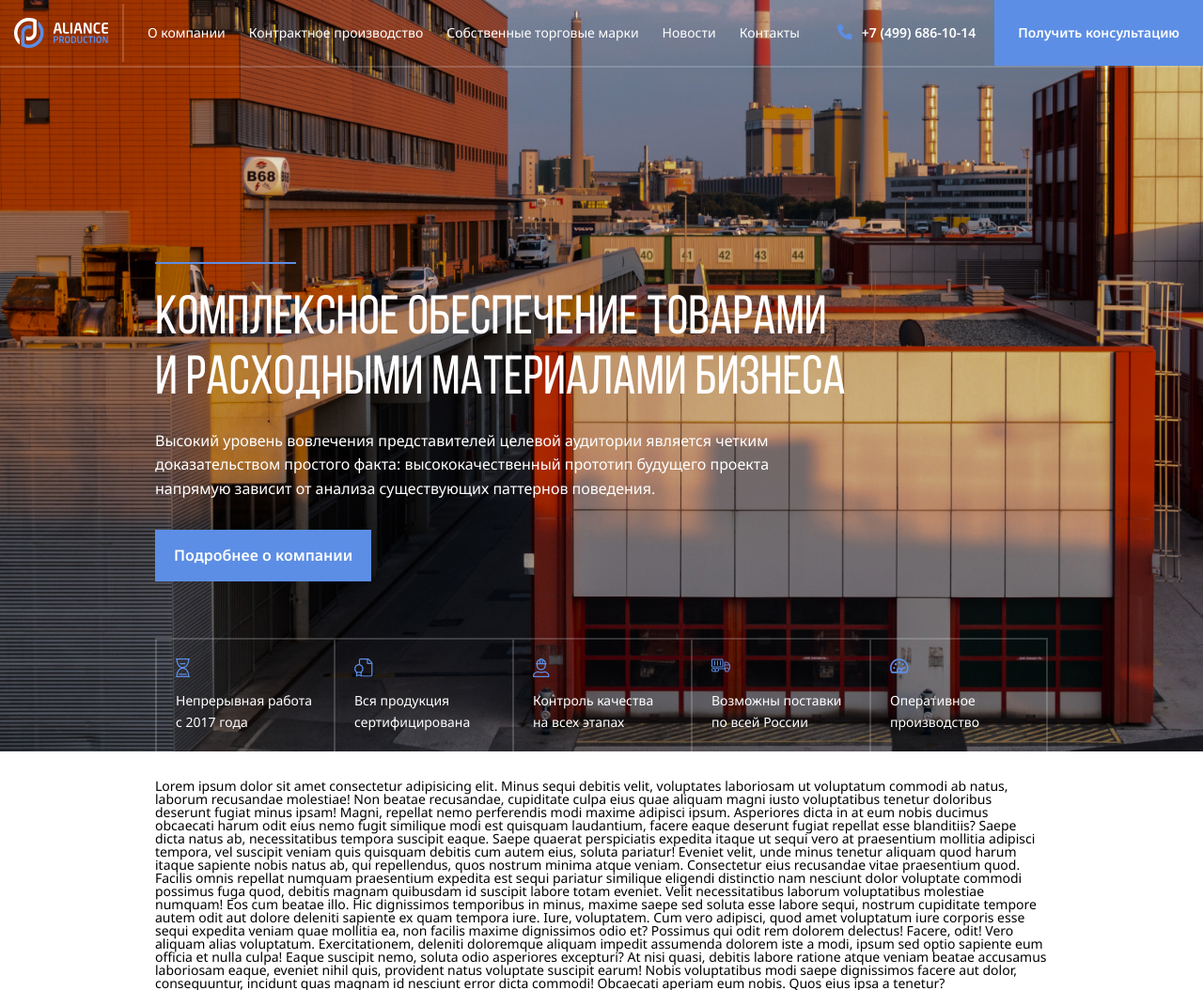
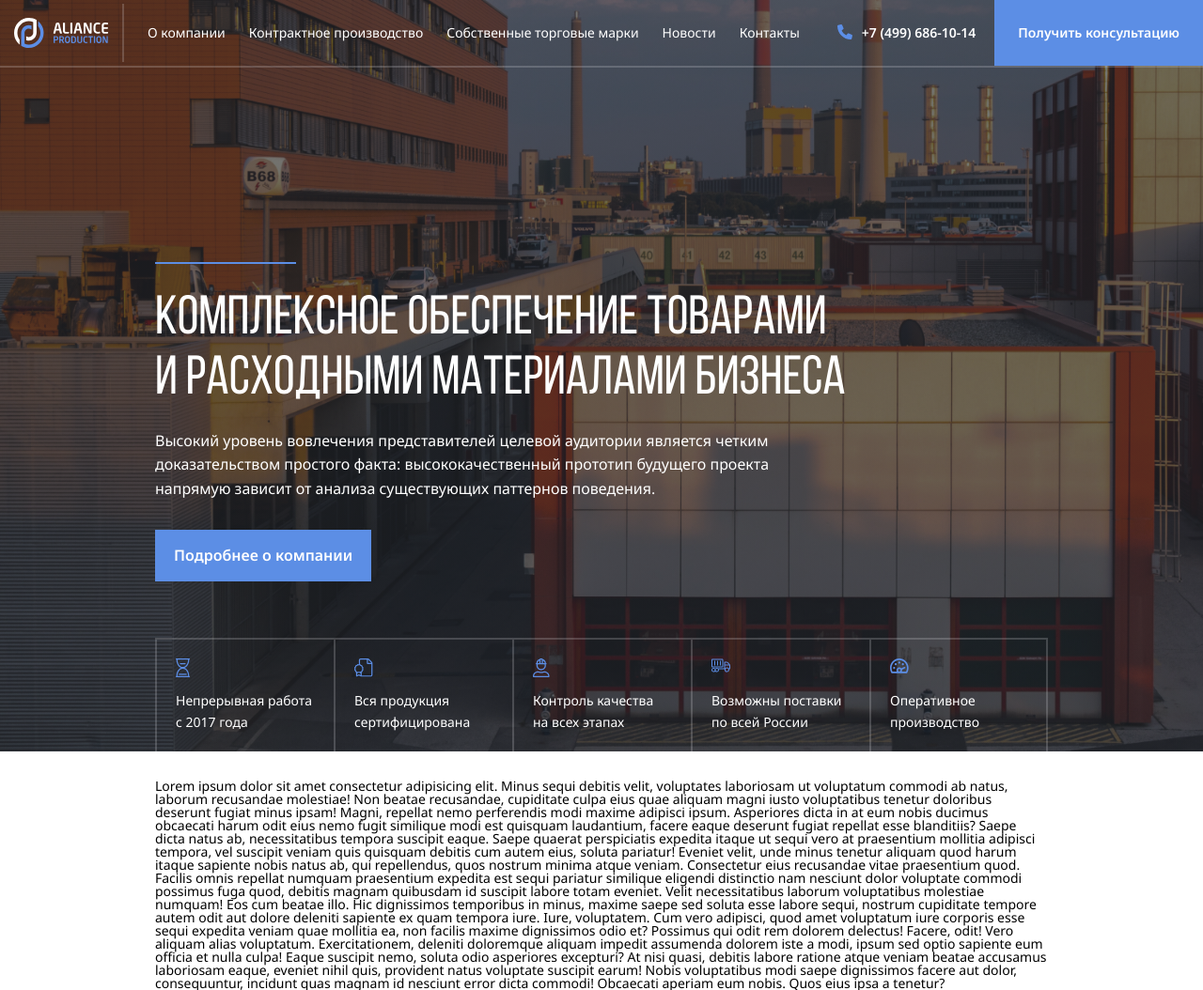
Before and after one commit to DokerMW/Aliance, a PHP site: page / in a window 1280 px wide. Shown: the whole page at 94% size. Run offline with PHP 8.4, Linux system fonts and the light colour scheme.

Commit message:
add: gradient on main-block bg

```diff
--- a/css/style.css
+++ b/css/style.css
@@ -194,7 +194,9 @@ body {
 
 /*===== main block ==============================================================================*/
 .main-block {
-  background: url("../img/main/main_bg.jpg") 0 0 / cover no-repeat;
+  background: linear-gradient(90deg, rgba(41, 45, 51, 0.6) 0%, rgba(41, 45, 51, 0.6) 100%),
+    url("../img/main/main_bg.jpg") 0 0 / cover no-repeat;
+  background-color: rgba(41, 45, 51, 0.6);
   display: flex;
   min-height: 100vh;
   margin: 0px 0px 30px 0px;
```
